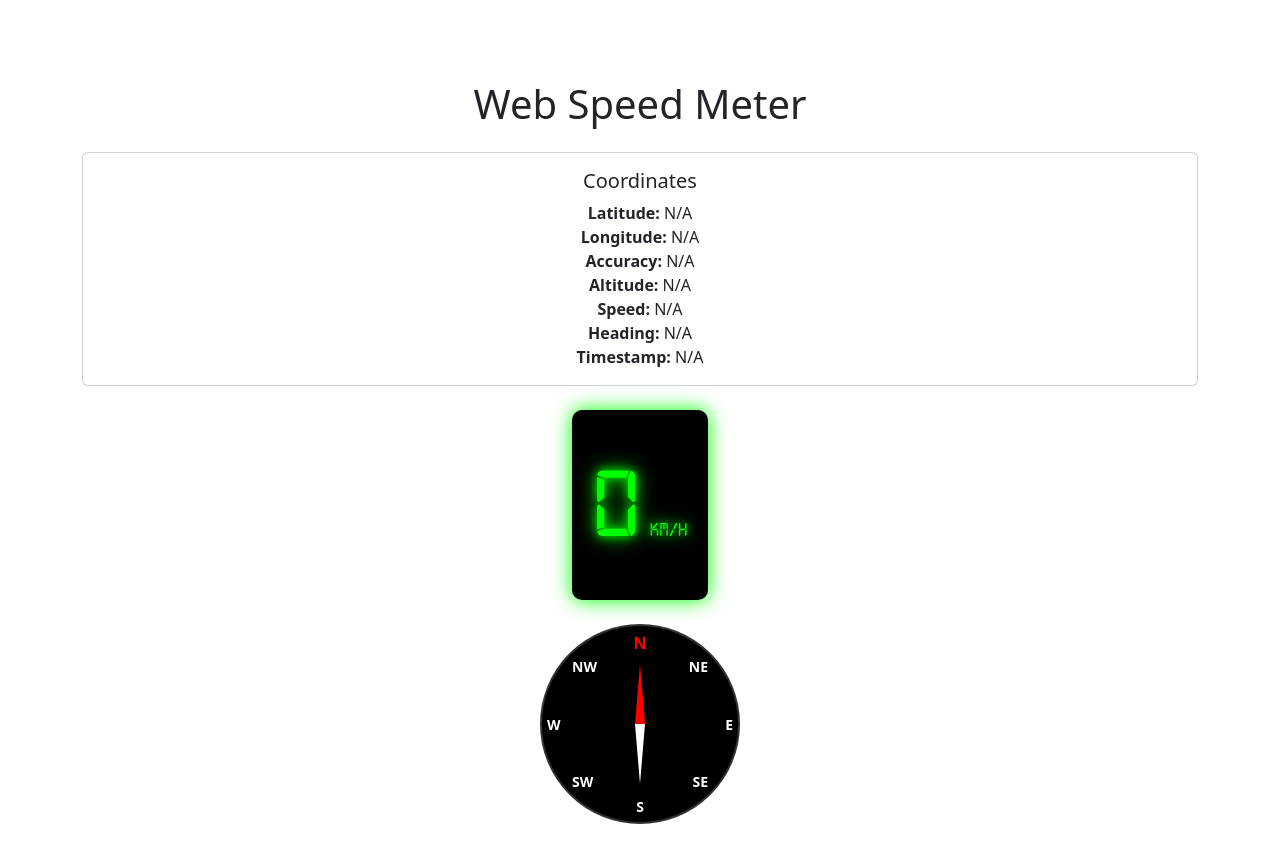
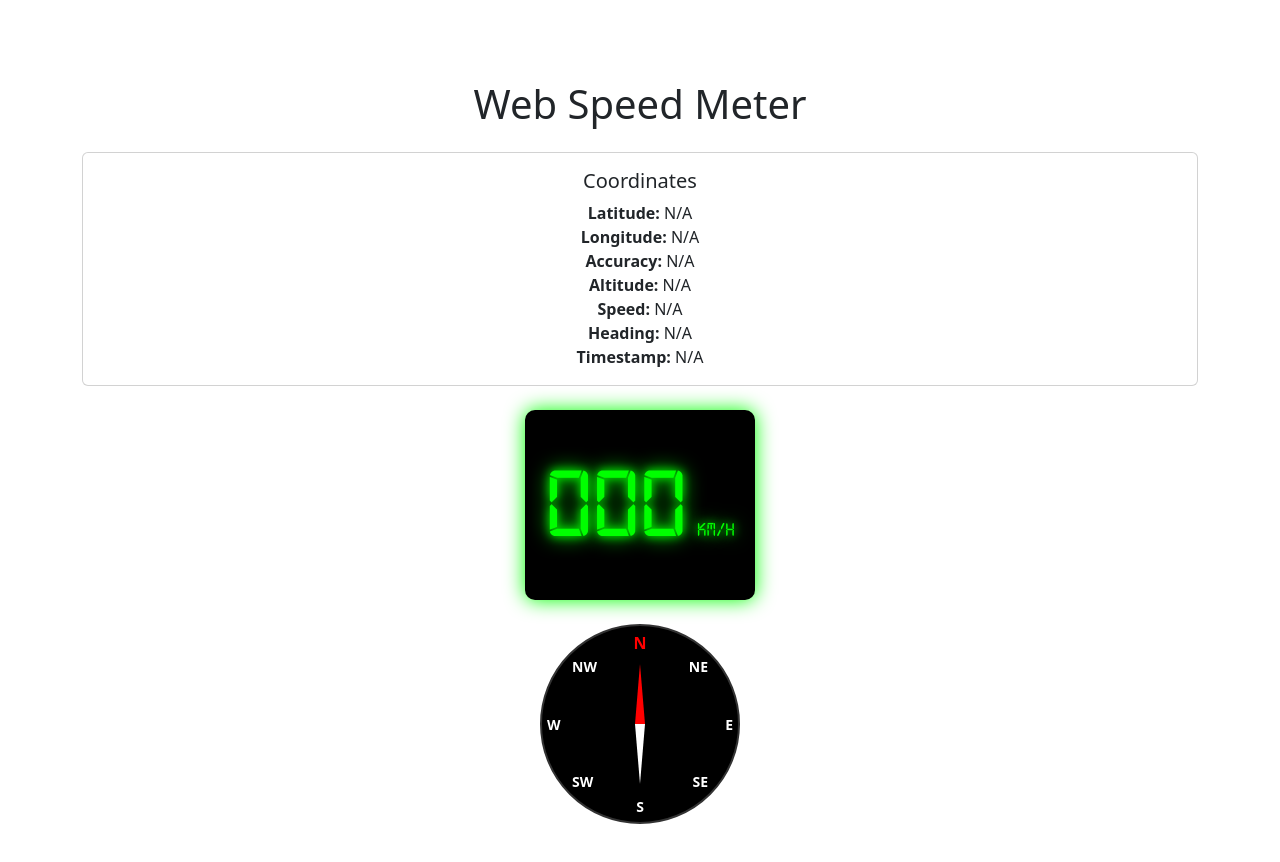
Before and after one commit to ihkk/WebSpeedMeter, a React (Vite) app: page / in a window 1280 px wide. Shown: the top 862 px of the page. Built offline with nearby package versions, Linux system fonts and the light colour scheme; no server answers.

Commit message:
fix digit length

```diff
--- a/src/App.tsx
+++ b/src/App.tsx
@@ -13,6 +13,7 @@ interface LocationState {
   heading: number | null;
   timestamp: string | null;
 }
+
 
 const App: React.FC = () => {
   const [location, setLocation] = useState<LocationState>({
@@ -102,7 +103,7 @@ const App: React.FC = () => {
           </div>
           {/* 显示速度的 NumberDisplay */}
           <div className="d-flex justify-content-center my-4">
-            <NumberDisplay value={location.speed !== null ? (location.speed * 3.6).toFixed(0) : 0} unit="KM/H" />
+            <NumberDisplay value={location.speed !== null ? (location.speed * 3.6).toFixed(0) : 0} unit="KM/H" fixedLength={3} />
           </div>
 
           {/* 显示指南针 */}
--- a/src/NumberDisplay.tsx
+++ b/src/NumberDisplay.tsx
@@ -2,17 +2,34 @@ import React from "react";
 import "./NumberDisplay.css";
 
 interface NumberDisplayProps {
-    value: number | string; // 修改为支持 number 和 string
-    unit?: string; // 可选单位
+    value: number | string;
+    unit?: string; // optional
+    fixedLength?: number;
 }
 
-const NumberDisplay: React.FC<NumberDisplayProps> = ({ value, unit }) => {
+/**
+ * Pads a number or string to the specified length with leading zeroes.
+ * @param value The input value (number or string).
+ * @param length The desired length of the output string.
+ * @returns The padded string.
+ */
+function padWithZeroes(value: string | number, length: number): string {
+    const stringValue = value.toString();
+    return stringValue.padStart(length, "0");
+}
+
+
+const NumberDisplay: React.FC<NumberDisplayProps> = ({ value, unit, fixedLength }) => {
+    // if fixedLength is provided, pad the value with leading zeroes
+    const formattedValue = fixedLength ? padWithZeroes(value, fixedLength) : value;
+
     return (
         <div className="number-display">
-            <div className="number">{value}</div>
+            <div className="number">{formattedValue}</div>
             {unit && <div className="unit">{unit}</div>}
         </div>
     );
 };
 
+
 export default NumberDisplay;
```
